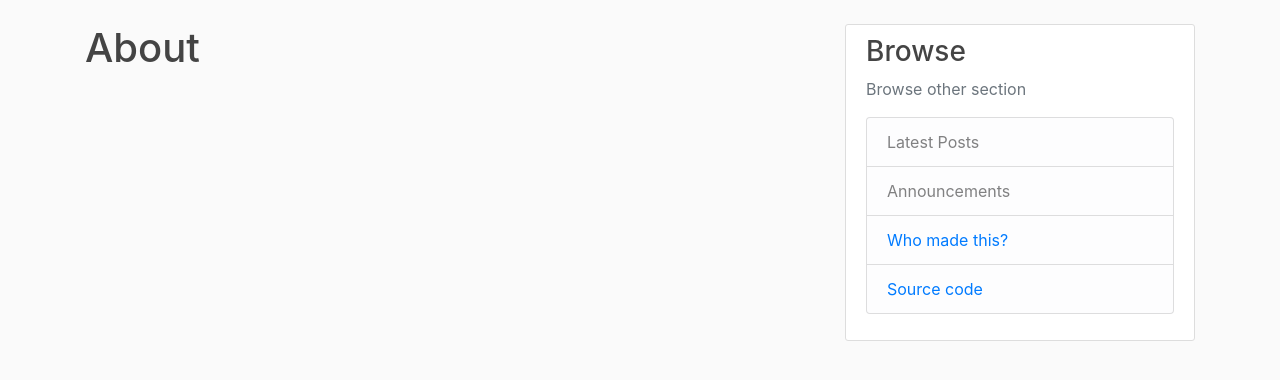
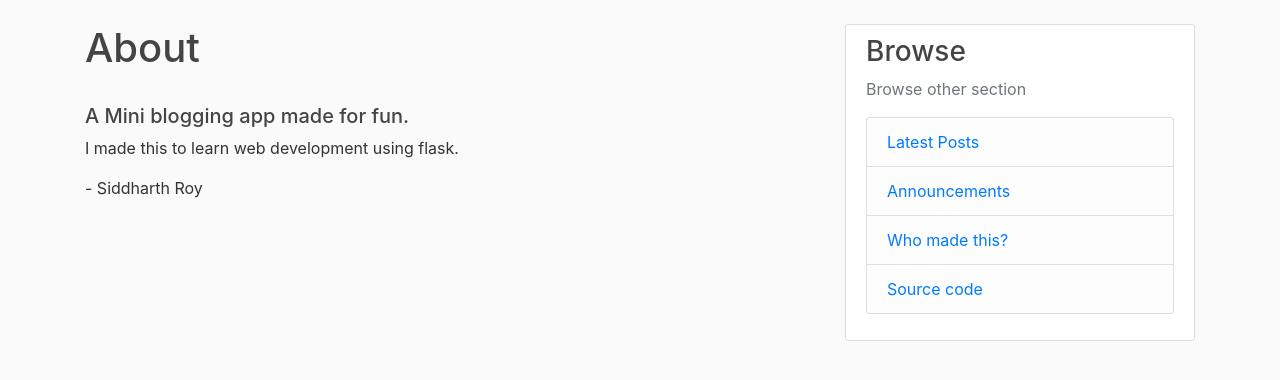
Before and after one commit to siddharthroy12/flaskblog, a Flask app: page /about in a window 1280 px wide. Shown: the part 56-436 px from the top of the page. Run offline with Flask 2, Linux system fonts and the light colour scheme; parts of the project's set-up code (start-up, migrations or seed data) failed here and were passed over; some libraries are stand-ins or nearby versions.

Commit message:
Minor Improvements and bug Fixes

```diff
--- a/flaskblog/templates/about.html
+++ b/flaskblog/templates/about.html
@@ -1,4 +1,8 @@
 {% extends "base.html" %}
 {% block content %}
     <h1>About</h1>
+    <br>
+    <h5>A Mini blogging app made for fun.</h5>
+    <p>I made this to learn web development using flask.</p>
+    <p>- Siddharth Roy</p>
 {% endblock content %}
--- a/flaskblog/templates/base.html
+++ b/flaskblog/templates/base.html
@@ -62,8 +62,10 @@
               <h3>Browse</h3>
               <p class='text-muted'>Browse other section
                 <ul class="list-group">
-                  <li class="list-group-item list-group-item-light">Latest Posts</li>
-                  <li class="list-group-item list-group-item-light">Announcements</li>
+                  <li class="list-group-item list-group-item-light">
+                    <a href="{{ url_for('main.home') }}">Latest Posts</a></li>
+                  <li class="list-group-item list-group-item-light">
+                    <a href="https://www.youtube.com/watch?v=dQw4w9WgXcQ">Announcements</a></li>
                   <li class="list-group-item list-group-item-light">
                     <a href="https://github.com/siddharthroy12">Who made this?</a>
                   </li>
```
Also changed, not shown: flaskblog/posts/routes.py (+5 -3 lines).
